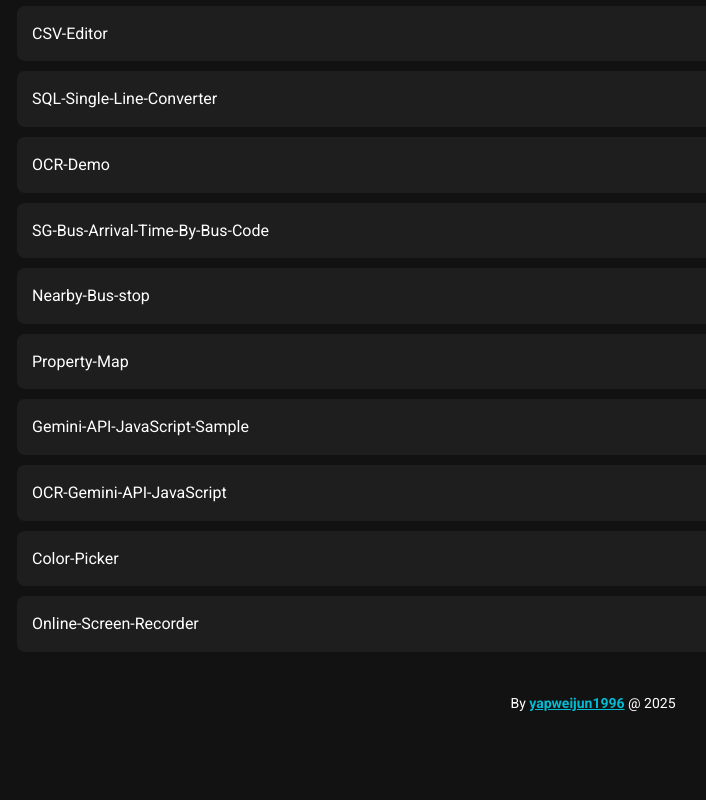
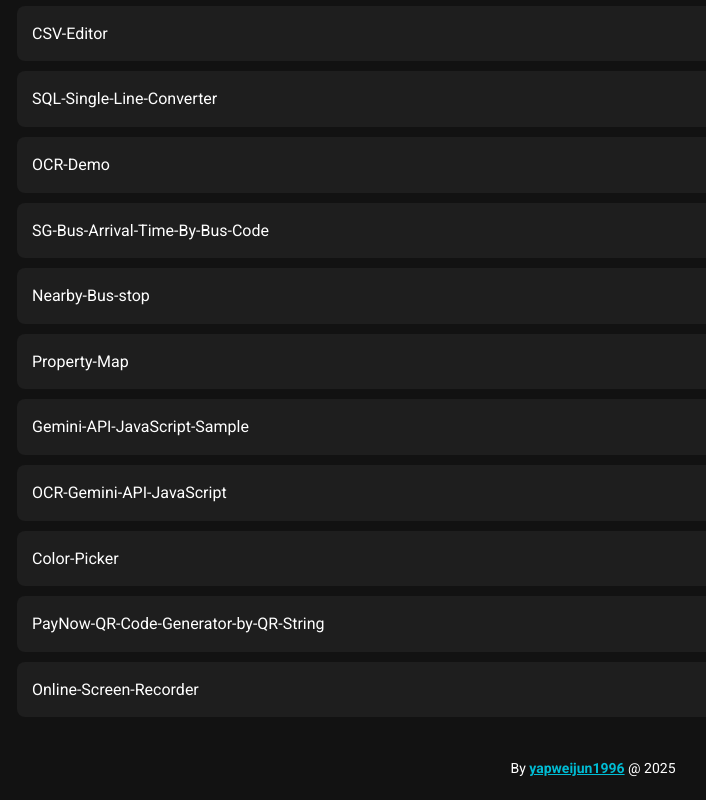
Before and after one commit to yapweijun1996/Notes, a plain HTML site: page index.html in a window 1280 px wide. Shown: the part 1407-2207 px from the top of the page, without its empty margins (47-753 px from the left). Before the commit the page ends 2141 px from the top, so only its background shows below. Drawn offline with Linux system fonts and the light colour scheme.

Commit message:
Add PayNow-QR-Code-Generator-by-QR-String

```diff
--- a/index.html
+++ b/index.html
@@ -165,6 +165,7 @@
 				{ name: "Gemini-API-JavaScript-Sample", url: "https://yapweijun1996.github.io/Gemini-API-JavaScript-Sample/" },
 				{ name: "OCR-Gemini-API-JavaScript", url: "https://yapweijun1996.github.io/OCR-Gemini-API-JavaScript/" },
 				{ name: "Color-Picker", url: "https://yapweijun1996.github.io/Color-Picker/" },
+				{ name: "PayNow-QR-Code-Generator-by-QR-String", url: "https://yapweijun1996.github.io/PayNow-QR-Code-Generator-by-QR-String/" },
 				{ name: "Online-Screen-Recorder", url: "https://yapweijun1996.github.io/Online-Screen-Recorder/" }
 			];
 
```
